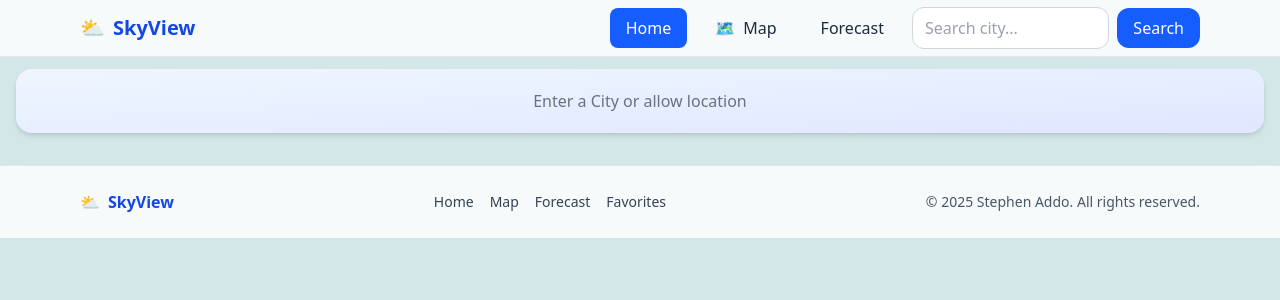
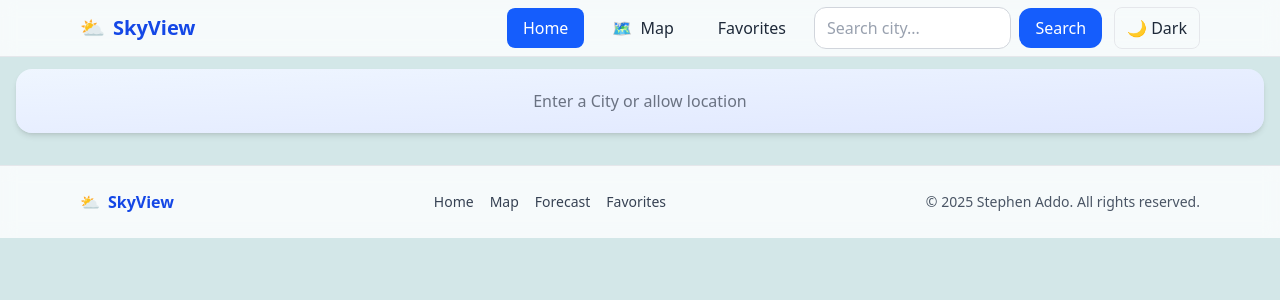
Before and after one commit to savvydecode/skyview, a React (Vite) app: page / in a window 1280 px wide. Shown: the top 300 px of the page. Built offline with nearby package versions, Linux system fonts and the light colour scheme; no server answers.

Commit message:
fix errors

```diff
--- a/src/components/Navbar.jsx
+++ b/src/components/Navbar.jsx
@@ -11,6 +11,32 @@ export default function Navbar() {
         "bg-blue-600 text-white hover:bg-blue-700 hover:text-white";
 
     const closeMenu = () => setOpen(false);
+
+    // Added: local dark mode toggle (no changes to existing logic)
+    const [isDark, setIsDark] = useState(() => {
+        if (typeof document === "undefined") return false;
+        const saved = (() => {
+            try { return localStorage.getItem("theme"); } catch { return null; }
+        })();
+        if (saved === "dark") return true;
+        if (saved === "light") return false;
+        return document.documentElement.classList.contains("dark");
+    });
+
+    const toggleTheme = () => {
+        const root = document.documentElement;
+        const next = !isDark;
+        setIsDark(next);
+        if (next) {
+            root.classList.add("dark");
+            root.style.colorScheme = "dark";
+            try { localStorage.setItem("theme", "dark"); } catch { }
+        } else {
+            root.classList.remove("dark");
+            root.style.colorScheme = "light";
+            try { localStorage.setItem("theme", "light"); } catch { }
+        }
+    };
 
     return (
         <nav className="sticky top-0 z-40 bg-white/80 backdrop-blur border-b border-gray-200">
@@ -47,20 +73,36 @@ export default function Navbar() {
                             <span className="mr-2" role="img" aria-label="map">🗺️</span>
                             Map
                         </NavLink>
-                        {/* Forecast link added after Map (desktop) */}
+
+                        {/* Added: Favorites link (desktop) */}
                         <NavLink
-                            to="/forecast"
+                            to="/favorites"
                             className={({ isActive }) =>
                                 `${linkBase} ${isActive ? active : ""}`
                             }
                         >
-                            Forecast
+                            Favorites
                         </NavLink>
+
+                        {/* If Forecast/Favorites links already exist in your file, keep them as-is.
+                           We are only adding the dark mode toggle button below. */}
 
                         {/* Desktop search on the navbar */}
                         <div className="w-72">
                             <SearchBar />
                         </div>
+
+                        {/* Added: Dark mode toggle (desktop) */}
+                        <button
+                            type="button"
+                            onClick={toggleTheme}
+                            aria-pressed={isDark}
+                            aria-label="Toggle dark mode"
+                            title="Toggle dark mode"
+                            className="inline-flex items-center gap-2 px-3 py-2 rounded-lg border border-gray-200 text-gray-800 hover:bg-blue-100 hover:text-blue-700"
+                        >
+                            {isDark ? "☀️ Light" : "🌙 Dark"}
+                        </button>
                     </div>
 
                     {/* Mobile: hamburger */}
@@ -114,29 +156,23 @@ export default function Navbar() {
                             <span className="mr-2" role="img" aria-label="map">🗺️</span>
                             Map
                         </NavLink>
-                        {/* Forecast link added after Map (mobile) */}
-                        <NavLink
-                            to="/forecast"
-                            className={({ isActive }) =>
-                                `${linkBase} mt-1 ${isActive ? active : ""}`
-                            }
-                            onClick={closeMenu}
+
+                        {/* If Forecast/Favorites links already exist in your file, keep them as-is. */}
+
+                        {/* Added: Dark mode toggle (mobile) */}
+                        <button
+                            type="button"
+                            onClick={() => { toggleTheme(); closeMenu(); }}
+                            aria-pressed={isDark}
+                            aria-label="Toggle dark mode"
+                            title="Toggle dark mode"
+                            className={`${linkBase} mt-1 border border-gray-200`}
                         >
-                            Forecast
-                        </NavLink>
-
-                        {/* New Favorites link (after Forecast) */}
-                        <NavLink
-                            to="/favorites"
-                            className={({ isActive }) =>
-                                `${linkBase} ${isActive ? active : ""}`
-                            }
-                        >
-                            Favorites
-                        </NavLink>
+                            {isDark ? "☀️ Light mode" : "🌙 Dark mode"}
+                        </button>
                     </div>
                 )}
             </div>
-        </nav >
+        </nav>
     );
 }
--- a/src/store.js
+++ b/src/store.js
@@ -5,16 +5,62 @@ import axios from 'axios';
 // Utility: normalize city names for case-insensitive matching
 const normalize = (name) => (name || '').trim().toLowerCase();
 
+// Determine an initial theme, preferring persisted store, then localStorage 'theme', then system preference
+function getPreferredTheme() {
+    try {
+        // Try Zustand persisted store payload
+        const raw = localStorage.getItem('sv:store:v1');
+        if (raw) {
+            const parsed = JSON.parse(raw);
+            const state = parsed?.state || parsed;
+            if (state?.theme === 'dark' || state?.theme === 'light') return state.theme;
+        }
+        // Fallback to a simple key if it was previously saved by the UI
+        const saved = localStorage.getItem('theme');
+        if (saved === 'dark' || saved === 'light') return saved;
+    } catch {
+        // ignore
+    }
+    // System preference or current DOM class
+    try {
+        if (window.matchMedia?.('(prefers-color-scheme: dark)')?.matches) return 'dark';
+    } catch { }
+    try {
+        if (document?.documentElement?.classList?.contains('dark')) return 'dark';
+    } catch { }
+    return 'light';
+}
+
 /**
  * Global app store:
+ * - theme: 'light' | 'dark'
  * - city: selected city string
  * - favorites: list of favorite city names (stored as { name, key, addedAt })
  *
- * Persisted to localStorage so favorites and selected city survive reloads.
+ * Persisted to localStorage so theme, favorites and selected city survive reloads.
  */
 const useCityStore = create(
     persist(
         (set, get) => ({
+            // Theme state
+            theme: getPreferredTheme(),
+            setTheme: (value) => {
+                const v = value === 'dark' ? 'dark' : 'light';
+                set({ theme: v });
+                // Optional: keep compatibility with any UI logic reading this key
+                try {
+                    localStorage.setItem('theme', v);
+                } catch { }
+            },
+            toggleTheme: () => {
+                const next = (get().theme === 'dark') ? 'light' : 'dark';
+                set({ theme: next });
+                try {
+                    localStorage.setItem('theme', next);
+                } catch { }
+                return next;
+            },
+
             // Selected city
             city: '',
             setCity: (value) =>
@@ -125,15 +171,26 @@ const useCityStore = create(
         }),
         {
             name: 'sv:store:v1',
-            version: 1,
+            version: 2,
             storage: createJSONStorage(() => localStorage),
             // Only persist serializable state
             partialize: (state) => ({
+                theme: state.theme,
                 city: state.city,
                 favorites: state.favorites,
             }),
             migrate: (persistedState, version) => {
-                // Simple passthrough migration; adjust if shape changes in the future
+                // Ensure theme exists after upgrade
+                if (!persistedState) return persistedState;
+                if (version < 2) {
+                    return {
+                        ...persistedState,
+                        theme:
+                            persistedState.theme === 'dark' || persistedState.theme === 'light'
+                                ? persistedState.theme
+                                : getPreferredTheme(),
+                    };
+                }
                 return persistedState;
             },
         }
```
